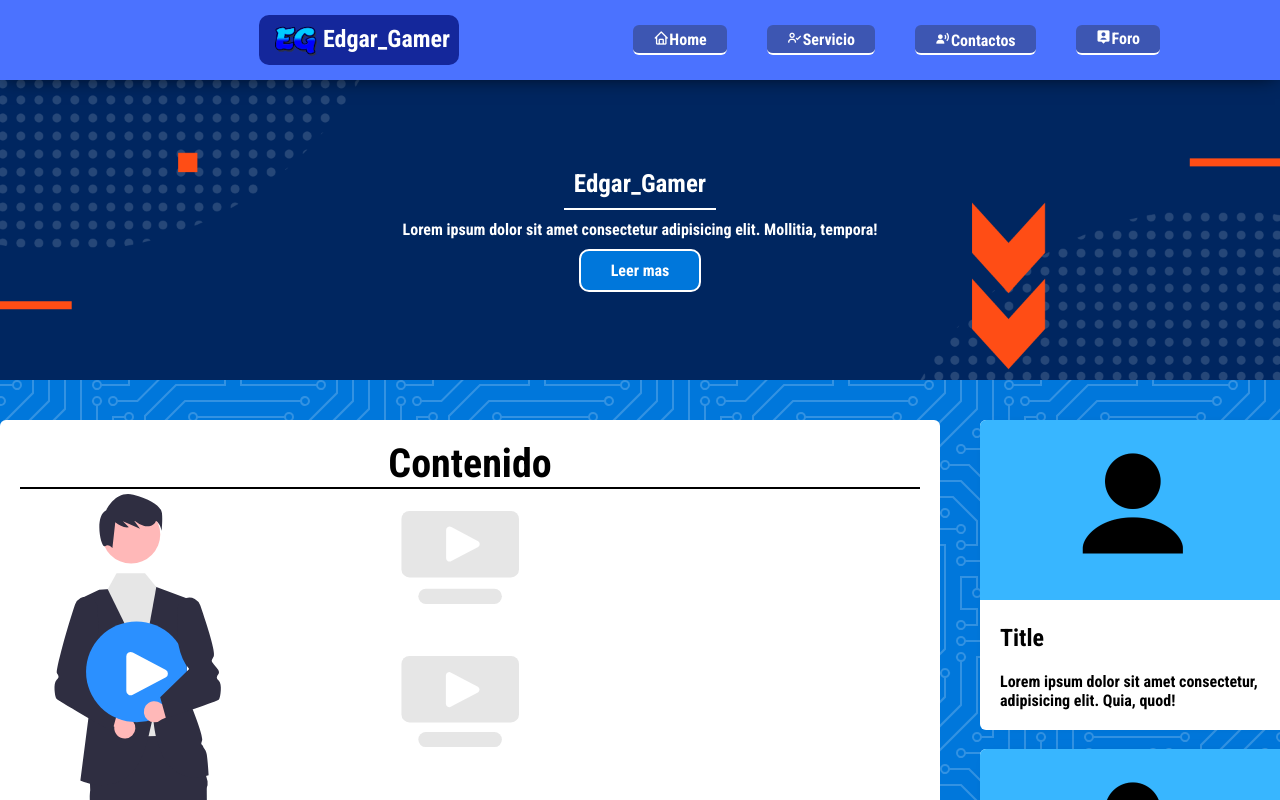
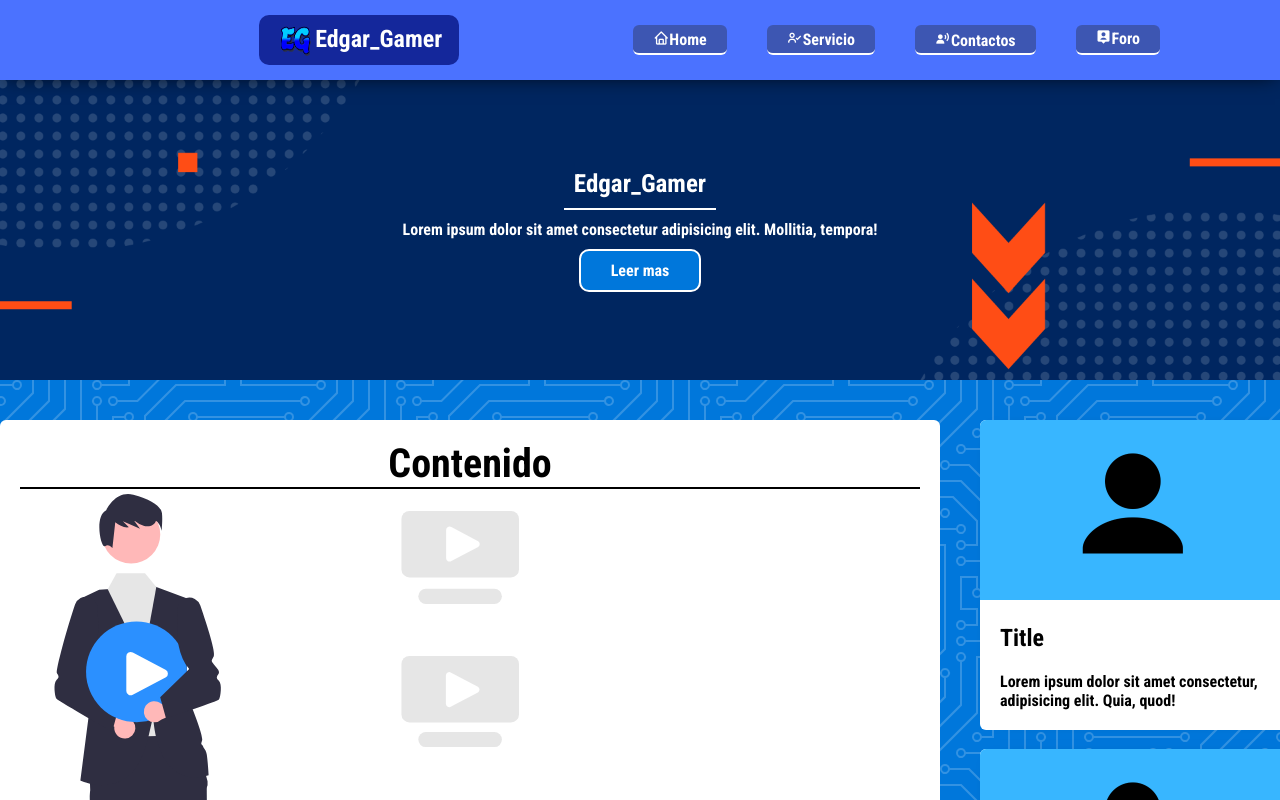
Before and after one commit to crastin360HD/Web_Edgar_Oficial, a plain HTML site: page index.html in a window 1280 px wide. Shown: the top 800 px of the page. Drawn offline with nearby package versions, Linux system fonts and the light colour scheme.

Commit message:
Update__error

```diff
--- a/index.css
+++ b/index.css
@@ -47,6 +47,10 @@ body {
 	cursor: pointer;
 	position:relative;
 	left: 20px;
+}
+
+.logo img{
+	width:40px;
 }
 
 .logo h2 {
@@ -369,8 +373,6 @@ article {
 
 	.logo {
 		width:200px;
-
-
 	}
 
 	.boton-suscription {
```
